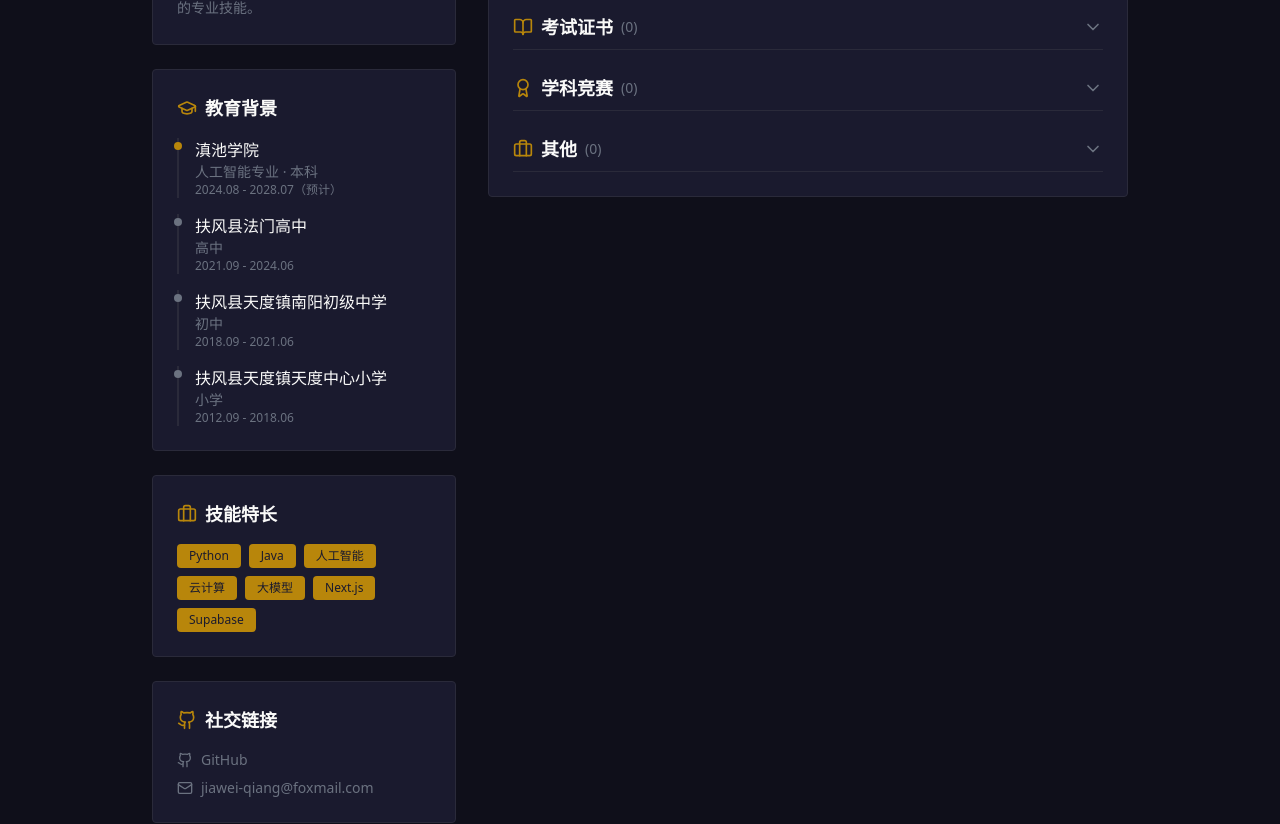
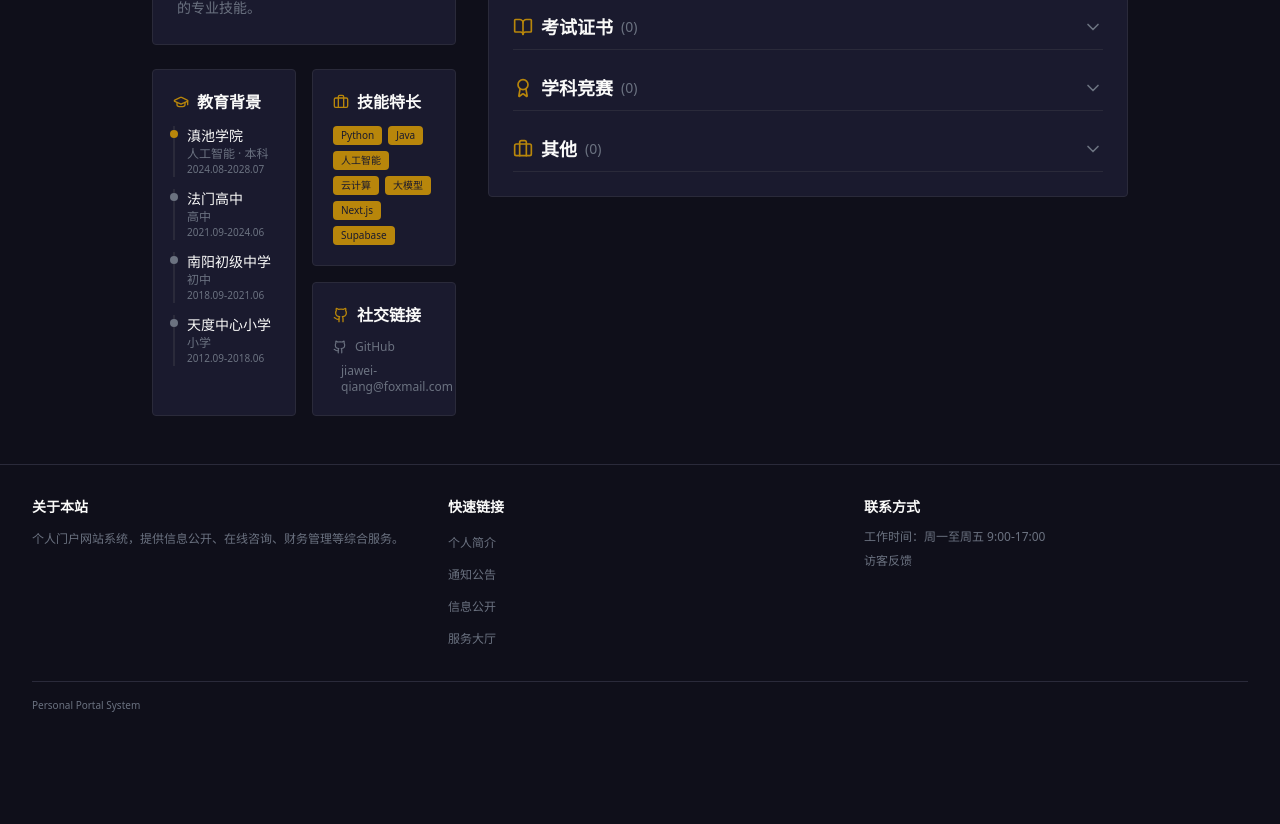
Before and after one commit to qiang-jiawei/personal-portal, a Next.js app: page /profile in a window 1280 px wide. Shown: the part 720-1544 px from the top of the page. After the commit the page ends 1465 px from the top, so only its background shows below. Built offline with nearby package versions, Linux system fonts and the light colour scheme; no server answers; the database is empty.

Commit message:
style: 优化个人简介页布局（教育背景与技能/社交并排）

```diff
--- a/src/app/profile/page.tsx
+++ b/src/app/profile/page.tsx
@@ -172,52 +172,56 @@ export default function ProfilePage() {
                 </p>
               </div>
 
+              {/* 教育背景 + 技能/社交 并排 */}
+              <div className="grid grid-cols-2 gap-4">
                 {/* 教育背景 */}
-              <div className="rounded-lg border border-[#e5e5e5] bg-white p-6 dark:border-[#2a2a3a] dark:bg-[#1a1a2e]">
-                <h3 className="mb-4 flex items-center gap-2 text-lg font-semibold text-[#1a1a2e] dark:text-[#fafaf9]">
-                  <GraduationCap className="h-5 w-5 text-[#b8860b]" />
+                <div className="rounded-lg border border-[#e5e5e5] bg-white p-5 dark:border-[#2a2a3a] dark:bg-[#1a1a2e]">
+                  <h3 className="mb-3 flex items-center gap-2 text-base font-semibold text-[#1a1a2e] dark:text-[#fafaf9]">
+                    <GraduationCap className="h-4 w-4 text-[#b8860b]" />
                     教育背景
                   </h3>
-                <div className="space-y-4">
-                  <div className="relative border-l-2 border-[#e5e5e5] pl-4 dark:border-[#2a2a3a]">
+                  <div className="space-y-3">
+                    <div className="relative border-l-2 border-[#e5e5e5] pl-3 dark:border-[#2a2a3a]">
                       <div className="absolute -left-[5px] top-1 h-2 w-2 rounded-full bg-[#b8860b]" />
-                    <div className="font-medium text-[#1a1a1a] dark:text-[#fafaf9]">滇池学院</div>
-                    <div className="text-sm text-[#6b7280]">人工智能专业 · 本科</div>
-                    <div className="text-xs text-[#6b7280]">2024.08 - 2028.07（预计）</div>
+                      <div className="text-sm font-medium text-[#1a1a1a] dark:text-[#fafaf9]">滇池学院</div>
+                      <div className="text-xs text-[#6b7280]">人工智能 · 本科</div>
+                      <div className="text-[10px] text-[#6b7280]">2024.08-2028.07</div>
                     </div>
-                  <div className="relative border-l-2 border-[#e5e5e5] pl-4 dark:border-[#2a2a3a]">
+                    <div className="relative border-l-2 border-[#e5e5e5] pl-3 dark:border-[#2a2a3a]">
                       <div className="absolute -left-[5px] top-1 h-2 w-2 rounded-full bg-[#6b7280]" />
-                    <div className="font-medium text-[#1a1a1a] dark:text-[#fafaf9]">扶风县法门高中</div>
-                    <div className="text-sm text-[#6b7280]">高中</div>
-                    <div className="text-xs text-[#6b7280]">2021.09 - 2024.06</div>
+                      <div className="text-sm font-medium text-[#1a1a1a] dark:text-[#fafaf9]">法门高中</div>
+                      <div className="text-xs text-[#6b7280]">高中</div>
+                      <div className="text-[10px] text-[#6b7280]">2021.09-2024.06</div>
                     </div>
-                  <div className="relative border-l-2 border-[#e5e5e5] pl-4 dark:border-[#2a2a3a]">
+                    <div className="relative border-l-2 border-[#e5e5e5] pl-3 dark:border-[#2a2a3a]">
                       <div className="absolute -left-[5px] top-1 h-2 w-2 rounded-full bg-[#6b7280]" />
-                    <div className="font-medium text-[#1a1a1a] dark:text-[#fafaf9]">扶风县天度镇南阳初级中学</div>
-                    <div className="text-sm text-[#6b7280]">初中</div>
-                    <div className="text-xs text-[#6b7280]">2018.09 - 2021.06</div>
+                      <div className="text-sm font-medium text-[#1a1a1a] dark:text-[#fafaf9]">南阳初级中学</div>
+                      <div className="text-xs text-[#6b7280]">初中</div>
+                      <div className="text-[10px] text-[#6b7280]">2018.09-2021.06</div>
                     </div>
-                  <div className="relative border-l-2 border-[#e5e5e5] pl-4 dark:border-[#2a2a3a]">
+                    <div className="relative border-l-2 border-[#e5e5e5] pl-3 dark:border-[#2a2a3a]">
                       <div className="absolute -left-[5px] top-1 h-2 w-2 rounded-full bg-[#6b7280]" />
-                    <div className="font-medium text-[#1a1a1a] dark:text-[#fafaf9]">扶风县天度镇天度中心小学</div>
-                    <div className="text-sm text-[#6b7280]">小学</div>
-                    <div className="text-xs text-[#6b7280]">2012.09 - 2018.06</div>
+                      <div className="text-sm font-medium text-[#1a1a1a] dark:text-[#fafaf9]">天度中心小学</div>
+                      <div className="text-xs text-[#6b7280]">小学</div>
+                      <div className="text-[10px] text-[#6b7280]">2012.09-2018.06</div>
                     </div>
                   </div>
                 </div>
 
+                {/* 技能 + 社交 */}
+                <div className="space-y-4">
                   {/* 技能标签 */}
-              <div className="rounded-lg border border-[#e5e5e5] bg-white p-6 dark:border-[#2a2a3a] dark:bg-[#1a1a2e]">
-                <h3 className="mb-4 flex items-center gap-2 text-lg font-semibold text-[#1a1a2e] dark:text-[#fafaf9]">
-                  <Briefcase className="h-5 w-5 text-[#b8860b]" />
+                  <div className="rounded-lg border border-[#e5e5e5] bg-white p-5 dark:border-[#2a2a3a] dark:bg-[#1a1a2e]">
+                    <h3 className="mb-3 flex items-center gap-2 text-base font-semibold text-[#1a1a2e] dark:text-[#fafaf9]">
+                      <Briefcase className="h-4 w-4 text-[#b8860b]" />
                       技能特长
                     </h3>
-                <div className="flex flex-wrap gap-2">
+                    <div className="flex flex-wrap gap-1.5">
                       {["Python", "Java", "人工智能", "云计算", "大模型", "Next.js", "Supabase"].map(
                         (skill) => (
                           <span
                             key={skill}
-                        className="rounded bg-[#1a1a2e] px-3 py-1 text-xs text-[#b8860b] dark:bg-[#b8860b] dark:text-[#1a1a2e]"
+                            className="rounded bg-[#1a1a2e] px-2 py-0.5 text-[10px] text-[#b8860b] dark:bg-[#b8860b] dark:text-[#1a1a2e]"
                           >
                             {skill}
                           </span>
@@ -227,9 +231,9 @@ export default function ProfilePage() {
                   </div>
 
                   {/* 社交链接 */}
-              <div className="rounded-lg border border-[#e5e5e5] bg-white p-6 dark:border-[#2a2a3a] dark:bg-[#1a1a2e]">
-                <h3 className="mb-4 flex items-center gap-2 text-lg font-semibold text-[#1a1a2e] dark:text-[#fafaf9]">
-                  <Github className="h-5 w-5 text-[#b8860b]" />
+                  <div className="rounded-lg border border-[#e5e5e5] bg-white p-5 dark:border-[#2a2a3a] dark:bg-[#1a1a2e]">
+                    <h3 className="mb-3 flex items-center gap-2 text-base font-semibold text-[#1a1a2e] dark:text-[#fafaf9]">
+                      <Github className="h-4 w-4 text-[#b8860b]" />
                       社交链接
                     </h3>
                     <div className="space-y-2">
@@ -237,18 +241,20 @@ export default function ProfilePage() {
                         href="https://github.com/qiang-jiawei"
                         target="_blank"
                         rel="noopener noreferrer"
-                    className="flex items-center gap-2 text-sm text-[#6b7280] hover:text-[#b8860b]"
+                        className="flex items-center gap-2 text-xs text-[#6b7280] hover:text-[#b8860b]"
                       >
-                    <Github className="h-4 w-4" />
+                        <Github className="h-3.5 w-3.5" />
                         GitHub
                       </a>
                       <a
                         href="mailto:jiawei-qiang@foxmail.com"
-                    className="flex items-center gap-2 text-sm text-[#6b7280] hover:text-[#b8860b]"
+                        className="flex items-center gap-2 text-xs text-[#6b7280] hover:text-[#b8860b]"
                       >
-                    <Mail className="h-4 w-4" />
+                        <Mail className="h-3.5 w-3.5" />
                         jiawei-qiang@foxmail.com
                       </a>
+                    </div>
+                  </div>
                 </div>
               </div>
             </div>
```
Also changed, not shown: assets/image_20260731223902643.png (added), assets/image_20260731223934106.png (added). Lines whose indentation alone changed are shown as unchanged.
